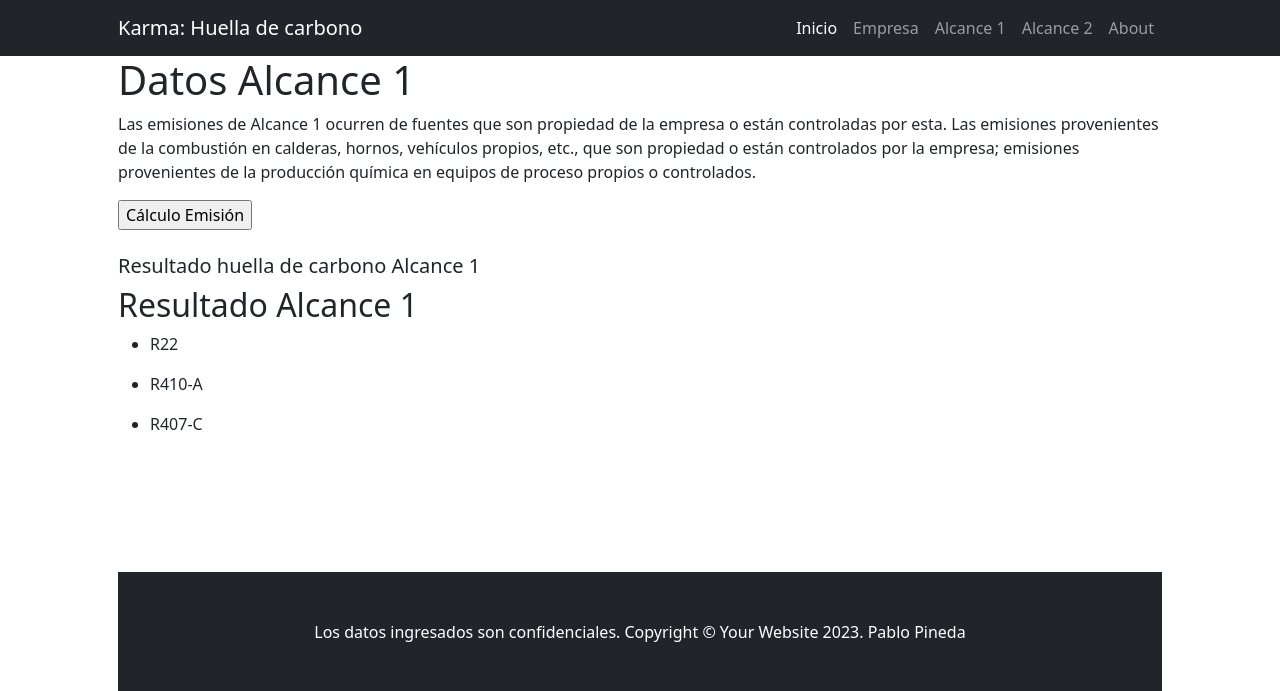
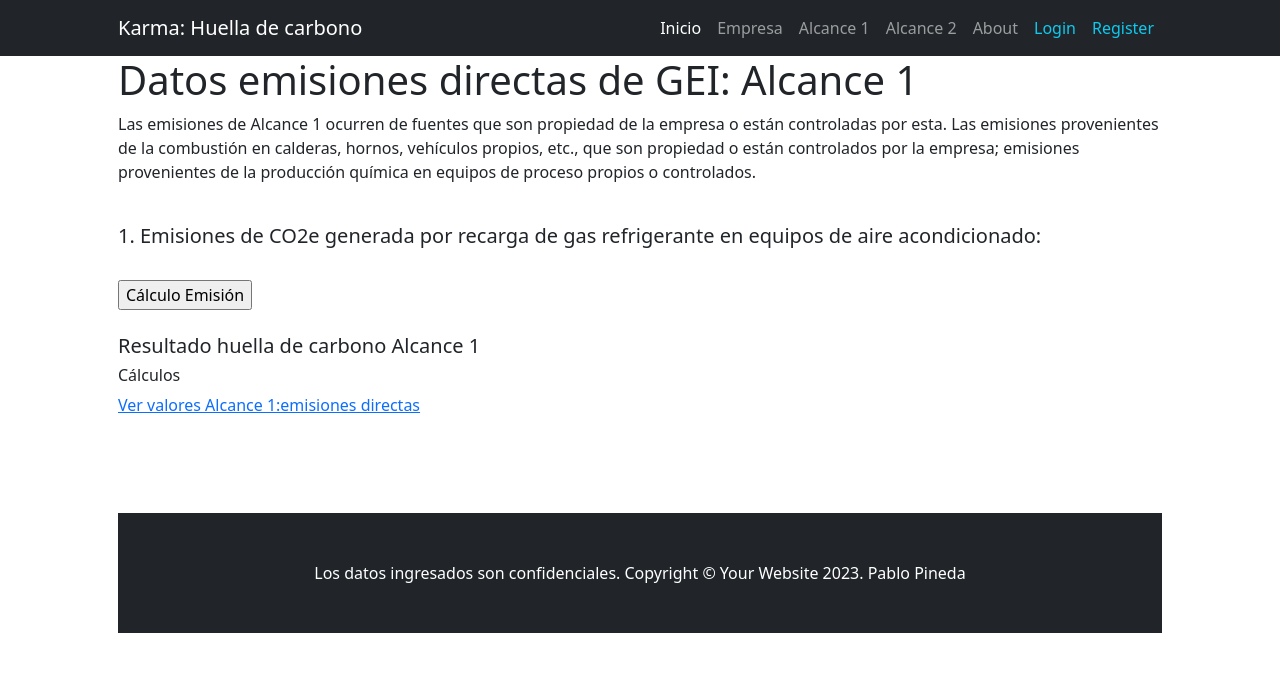
Before and after one commit to pablopinedah/project, a Django app: page /calculo-emision-refrigerante/ in a window 1280 px wide. Shown: the top 691 px of the page. Run offline with Django 4.2, Linux system fonts and the light colour scheme; data comes from the database, SQL or seed files in the repository; some libraries are stand-ins or nearby versions.

Commit message:
Inicio calculo

```diff
--- a/apps/home/models.py
+++ b/apps/home/models.py
@@ -17,26 +17,26 @@
  #Se crea la clase Alcance1 para solicitar los datos de emisiones directas por Equipos de Aire Acondicionado:
 class Alcance1(models.Model):
     refrigerante = models.CharField(max_length=20)
-    cantidad_refrigerante = models.FloatField()
+    cantidad_refrigerante_kg = models.FloatField()
 
     def __str__(self):
         return self.refrigerante
 
 #Se crea la clase Alcance2 para solitar los datos de emisiones directas por el consumo de electricidad
 class Alcance2(models.Model):
-    consumo_energia_electrica = models.FloatField()
+    consumo_energia_electrica_kwh = models.FloatField()
     mes = models.CharField(max_length=20)
 
     def __str__(self):
-        return str(self.consumo_energia_electrica)
+        return str(self.consumo_energia_electrica_kwh)
 
 #! CONSTANTES, FACTORES DE EMISIÓN (CANTIDAD/CO2):
 #Se crea un modelo para los factores de emisión, son constante que cambia anualmente, esto se hace por el panel de administración
 
 class Factor_emision_gas_refrigerante(models.Model):
 
-    TIPO_REFRIGERANTE = models.CharField(max_length=20)
-    GWP = models.DecimalField(max_digits=6, decimal_places=2) #ejemplo R-410A tiene un GWP=1924.00
+    TIPO_REFRIGERANTE = models.CharField(max_length=20) #el TIPO_REFRIGERANTE puede ser: R-410A, entre otros
+    GWP = models.DecimalField(max_digits=6, decimal_places=2) #ejemplo R-410A tiene un GWP=1924.00, es el valor numérico
 
     class Meta:
         # db_table = ''
--- a/apps/home/templates/home/about.html
+++ b/apps/home/templates/home/about.html
@@ -7,7 +7,7 @@
     <h5>Juan Pablo Pineda H</h5>
     <br>
 
-    <p>Consultor en sostenibilidad e innovación que desea aportar para que tengamos una economía donde el éxito se mida por el bienestar de las personas, la sociedad y el planeta. Con la intención de ayudar a las empresas a ser más conscientes de sus impactos se está creando "Karma". Nuestras acciones tienen consecuencias, la intención detrás de nuestra acciones es importante. En el contexto de la medición de la huella de carbono, el concepto de karma implica ser más conscientes de las consecuencias de nuestra acciones ambientales y tratar de actuar de manera responsable y sostenible. ¡Sé parte del cambio!</p>
+    <p>Consultor en sostenibilidad e innovación que desea aportar para que tengamos una economía donde el éxito se mida por el bienestar de las personas, la sociedad y el planeta. Con la intención de ayudar a las empresas a ser más conscientes de los impactos se está creando la aplicación: "Karma". Nuestras acciones tienen consecuencias, la intención detrás de nuestra acciones es importante. En el contexto de la medición de la huella de carbono, el concepto de karma implica ser más conscientes de las consecuencias de nuestra acciones ambientales y tratar de actuar de manera responsable y sostenible. ¡Sé parte del cambio!</p>
 
 
 
--- a/apps/home/templates/home/crear_alcance1.html
+++ b/apps/home/templates/home/crear_alcance1.html
@@ -1,9 +1,11 @@
 {% extends 'home/base.html' %}
 
 {% block content %}
-    <h1>Datos Alcance 1</h1>
+    <h1>Datos emisiones directas de GEI: Alcance 1</h1>
 
-    <p>Las emisiones de Alcance 1 ocurren de fuentes que son propiedad de la empresa o están controladas por esta. Las emisiones provenientes de la combustión en calderas, hornos, vehículos propios, etc., que son propiedad o están controlados por la empresa; emisiones provenientes de la producción química en equipos de proceso propios o controlados.</p>
+    <p>Las emisiones de Alcance 1 ocurren de fuentes que son propiedad de la empresa o están controladas por esta. Las emisiones provenientes de la combustión en calderas, hornos, vehículos propios, etc., que son propiedad o están controlados por la empresa; emisiones provenientes de la producción química en equipos de proceso propios o controlados.</p><br>
+
+    <h5>1. Emisiones de CO2e generada por recarga de gas refrigerante en equipos de aire acondicionado:</h5><br>
 
     <form action="" method="post" >
         {% csrf_token %}
--- a/apps/home/templates/home/crear_alcance2.html
+++ b/apps/home/templates/home/crear_alcance2.html
@@ -1,10 +1,11 @@
 {% extends 'home/base.html' %}
 
 {% block content %}
-    <h1>Datos Alcance 2</h1>
+    <h1>Datos emisiones indirectas de GEI asociadas al consumo de energía: Alcance 2</h1>
 
     <p>El alcance 2 incluye las emisiones en la generación de electricidad adquirida y consumida por la empresa. Electricidad adquirida se define como la electricidad que es comprada, o traída dentro del límite organizacional de la empresa. Las emisiones del alcance 2 ocurren físicamente en la planta donde la electricidad es generada.</p>
 
+    <h5>1. Emisiones de CO2e asociadas al uso de energía eléctrica:</h5><br>
 
     <form action="" method="post" >
         {% csrf_token %}
--- a/apps/home/templates/home/index.html
+++ b/apps/home/templates/home/index.html
@@ -16,13 +16,13 @@
         <div class="col-lg-5">
             <h1 class="font-weight-light">Huella de Carbono Corporativa</h1>
             <p>La huella de carbono cuantifica la cantidad total de gases efecto invernadero (GEI) que son liberadas directa o indirectamente a la atmosfera como consecuencia del desarrollo de cualquier actividad (individuo, organización, evento, proyecto, servicio o producto).</p>
-            <a class="btn btn-primary" href="{% url 'home:crear-cliente' %}">Ingresa empresa!</a>
+            <a class="btn btn-primary" href="{% url 'home:register' %}">Registra nueva empresa!</a>
         </div>
     </div>
             <!-- Call to Action-->
     <div class="card text-white bg-secondary my-5 py-4 text-center">
         <div class="card-body"><p class="text-white m-0">El calentamiento global y el cambio climático se han revelado
-            como un tema clave en materia de desarrollo sostenible. La presente plataforma en desarrollo permite realiza el cálculo de la huella de carbono corporativa atendiendo los lineamientos metodológicos de GHG Protocol y la norma NTC ISO 14064-1 (2006).</p></div>
+            como un tema clave en materia de desarrollo sostenible. La presente plataforma (en desarrollo) permite realiza el cálculo de la huella de carbono corporativa atendiendo los lineamientos metodológicos de GHG Protocol y la norma NTC ISO 14064-1 (2006).</p></div>
     </div>
             <!-- Content Row-->
     <div class="row gx-4 gx-lg-5">
--- a/apps/home/templates/home/navbar.html
+++ b/apps/home/templates/home/navbar.html
@@ -10,6 +10,8 @@
                 <li class="nav-item"><a class="nav-link" href="{% url 'home:crear-alcance1' %}">Alcance 1</a></li>
                 <li class="nav-item"><a class="nav-link" href="{% url 'home:crear-alcance2' %}">Alcance 2</a></li>
                 <li class="nav-item"><a class="nav-link" href="{% url 'home:about' %}">About</a></li>
+                <li class="nav-item"><a class="nav-link text-info" href="{% url 'home:login' %}">Login</a></li>
+                <li class="nav-item"><a class="nav-link text-info" href="{% url 'home:register' %}">Register</a></li>
             </ul>
         </div>
     </div>
--- a/apps/home/views.py
+++ b/apps/home/views.py
@@ -48,16 +48,7 @@
 def about(request):
     return render(request, 'home/about.html')
 
-
-#Vamos a mostrar los resultado del cálculo de la huella de carbono:
-def calculo_emision_refrigerante(request):
-    factor_emision = models.Factor_emision_gas_refrigerante.objects.all()
-    context = {"factor_emision": factor_emision}
-    return render(request, "home/calculo_emision_refrigerante.html", context)
-
-    #valor_refrigerante = float(request.POST.get())
-
-# Creamos la función para el login
+#! Creamos la función para el login
 def login_request(request):
     if request.method == 'POST':
         form = AuthenticationForm(request.POST, data=request.POST)
@@ -72,7 +63,7 @@
         form = AuthenticationForm()
     return render(request, "home/login.html", {"form": form})
 
-#El registro de una nueva empresa
+#! El registro de una nueva empresa:
 def register(request):
     if request.method == "POST":
         form = forms.CustomUserCreationForm(request.POST)
@@ -82,3 +73,18 @@
     else:
         form = forms.CustomUserCreationForm()
     return render(request, "home/register.html", {"form": form})
+
+
+#!  Cálculo emisiones alcance1:
+
+def calculo_emision_refrigerante(request):
+    if request.method == 'POST':
+        refrigerante = request.POST.get('refrigerante')
+        cantidad_refrigerante_kg = request.POST.get('cantidad_refrigerante_kg')
+        factor = models.Factor_emision_gas_refrigerante.objects.get(TIPO_REFRIGERANTE=refrigerante)
+        gwp = factor.GWP
+        emision_refrigerante = cantidad_refrigerante_kg * gwp
+
+        return render(request, "home/calculo_emision_refrigerante.html", {'emision_refrigerante': emision_refrigerante})
+    else:
+        return render(request, "home/crear_alcance1.html")
--- a/config/settings.py
+++ b/config/settings.py
@@ -141,5 +141,5 @@
 # Necesario para el login
 
 
-LOGIN_URL = "home:index"
+LOGIN_URL = "home:login"
 #LOGIN_REDIRECT_URL = reverse_lazy("home:index")
```
Also changed, not shown: apps/home/migrations/0005_alter_factor_emision_consumo_energiaelectrica_options_and_more.py (added), apps/home/migrations/0006_rename_consumo_energia_electrica_alcance2_consumo_energia_electrica_kwh.py (added), db.sqlite3.
